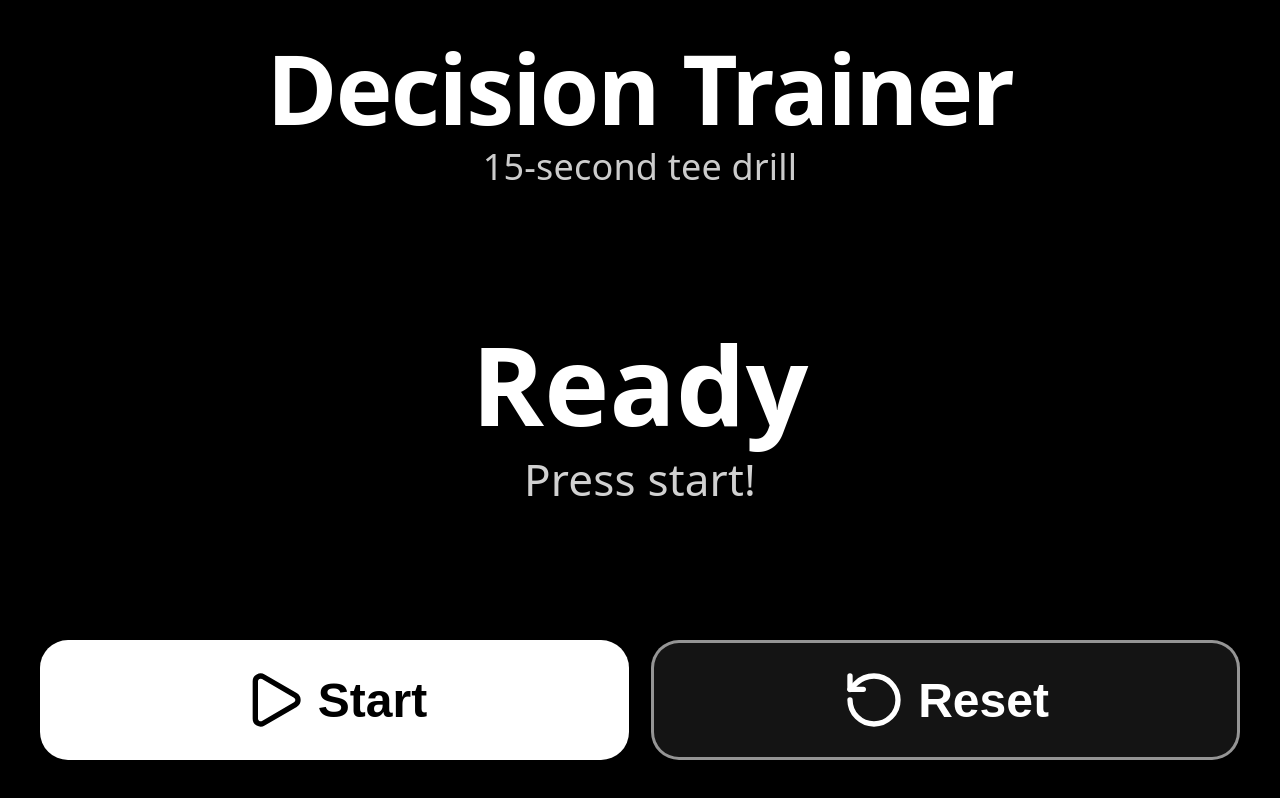
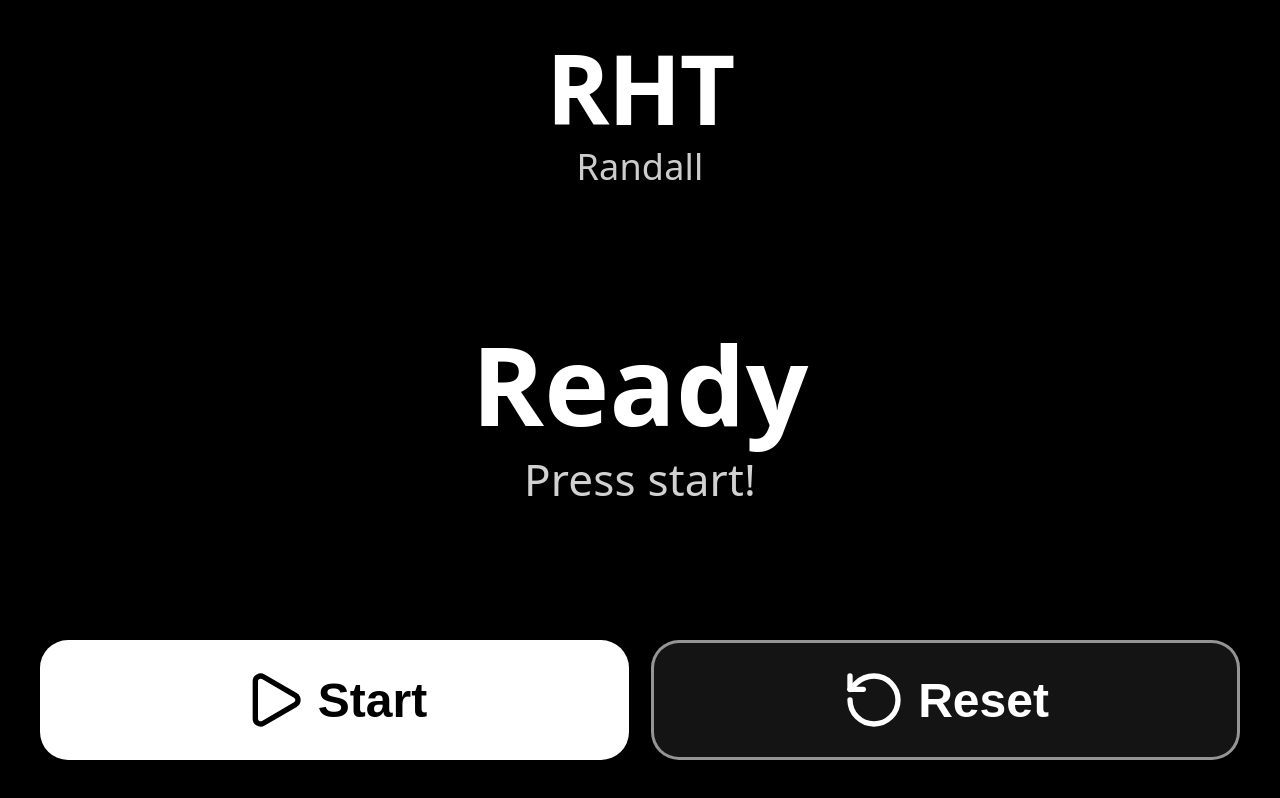
Before and after one commit to JFriar11/RandallsRHT, a React (Vite) app in the folder Randy/: page / in a window 1280 px wide. Built offline with nearby package versions, Linux system fonts and the light colour scheme.

Commit message:
Title Change

```diff
--- a/Randy/src/App.jsx
+++ b/Randy/src/App.jsx
@@ -189,10 +189,10 @@ export default function App() {
             color: "white",
           }}
         >
-          Decision Trainer
+          RHT
         </h1>
         <p style={{ fontSize: "clamp(18px, 3vw, 36px)", marginTop: "18px", opacity: 0.8 }}>
-          15-second tee drill
+          Randall
         </p>
       </header>
 
```
